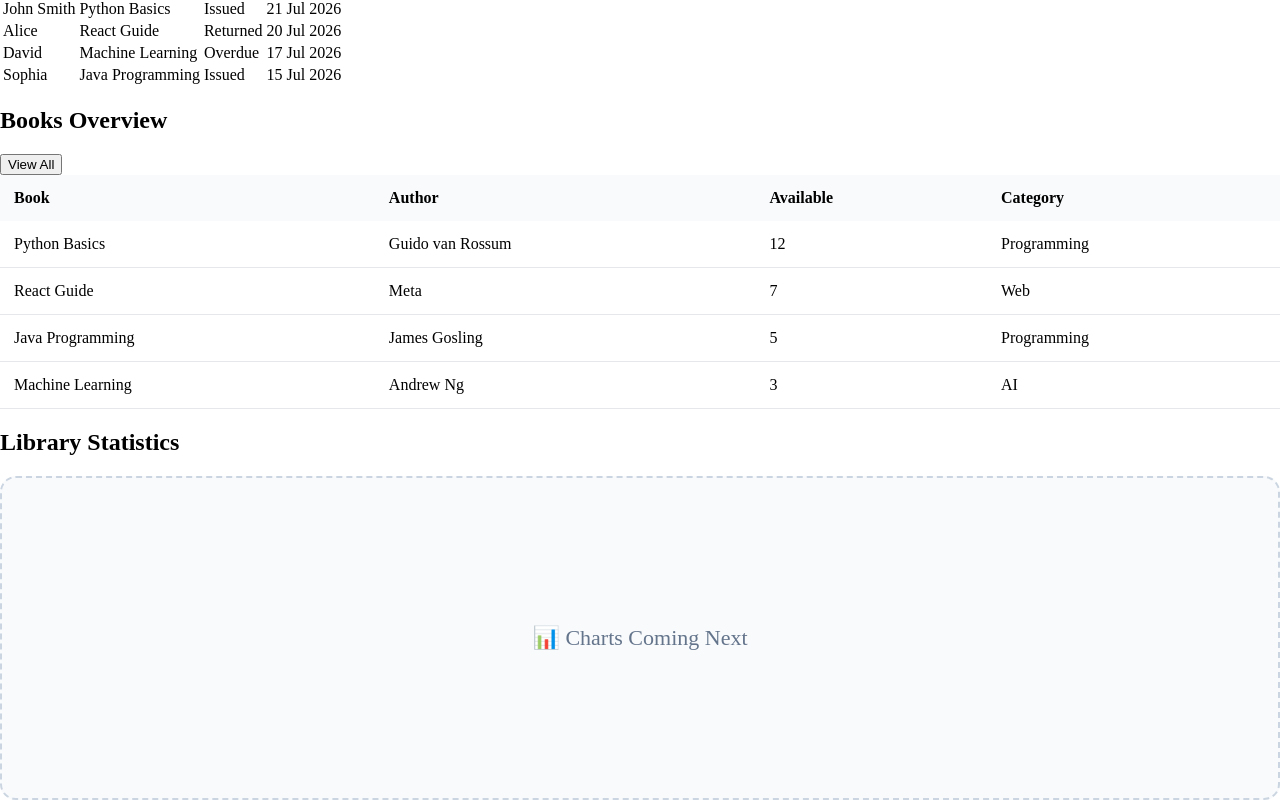
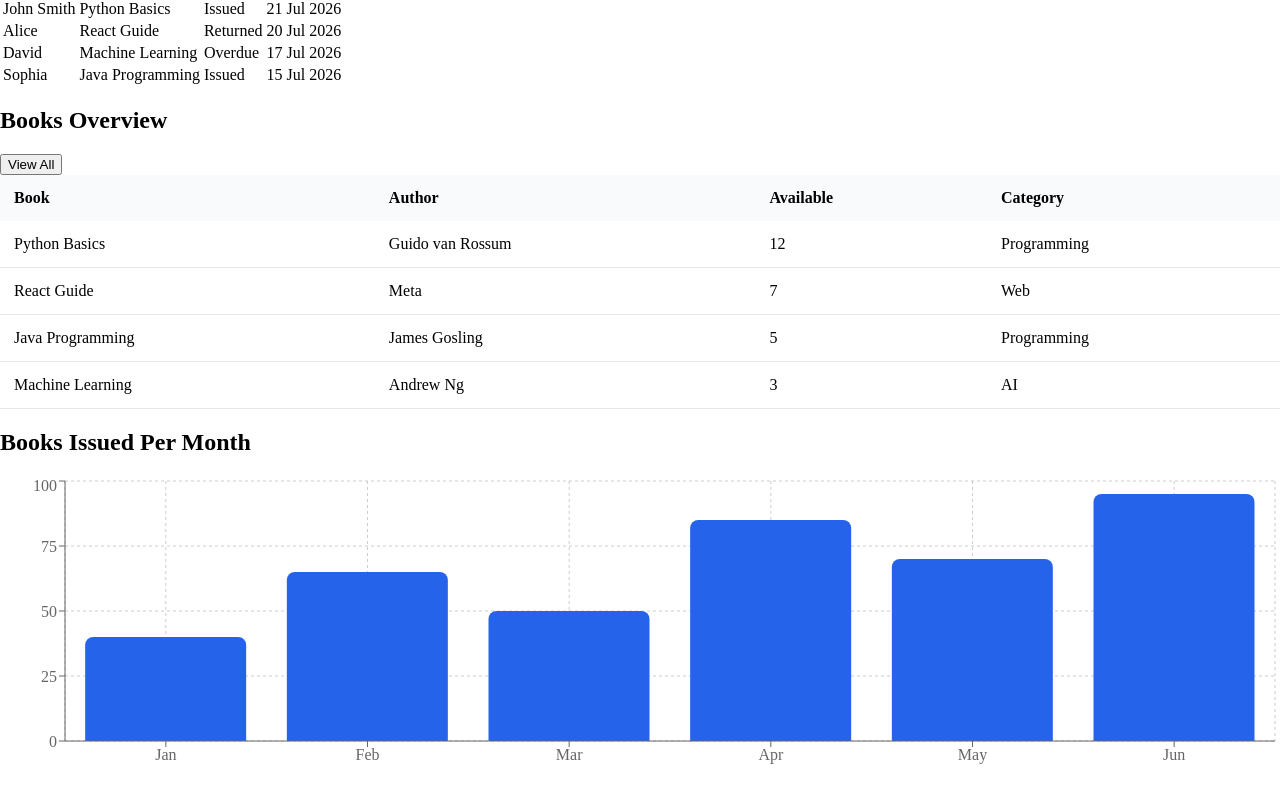
Before and after one commit to manishagowda7386-afk/library-management-system, a React (Vite) app in the folder app/frontend/: page / in a window 1280 px wide. Shown: the part 631-1431 px from the top of the page. After the commit the page ends 1407 px from the top, so only its background shows below. Built offline with nearby package versions, Linux system fonts and the light colour scheme.

Commit message:
Add monthly statistics bar chart

```diff
--- a/app/frontend/src/App.css
+++ b/app/frontend/src/App.css
@@ -25,3 +25,10 @@ font-size:22px;
 color:#64748b;
 background:#f8fafc;
 }
+.recharts-wrapper{
+margin-top:20px;
+}
+
+.recharts-default-tooltip{
+border-radius:12px!important;
+}
--- a/app/frontend/src/components/charts.tsx
+++ b/app/frontend/src/components/charts.tsx
@@ -0,0 +1,44 @@
+import {
+  BarChart,
+  Bar,
+  XAxis,
+  YAxis,
+  CartesianGrid,
+  Tooltip,
+  ResponsiveContainer,
+} from "recharts";
+
+const data = [
+  { month: "Jan", books: 40 },
+  { month: "Feb", books: 65 },
+  { month: "Mar", books: 50 },
+  { month: "Apr", books: 85 },
+  { month: "May", books: 70 },
+  { month: "Jun", books: 95 },
+];
+
+function Charts() {
+  return (
+    <div className="panel">
+      <div className="panel-header">
+        <h2>Books Issued Per Month</h2>
+      </div>
+
+      <ResponsiveContainer width="100%" height={300}>
+        <BarChart data={data}>
+          <CartesianGrid strokeDasharray="3 3" />
+
+          <XAxis dataKey="month" />
+
+          <YAxis />
+
+          <Tooltip />
+
+          <Bar dataKey="books" fill="#2563eb" radius={[8, 8, 0, 0]} />
+        </BarChart>
+      </ResponsiveContainer>
+    </div>
+  );
+}
+
+export default Charts;
--- a/app/frontend/src/pages/Dashboard.tsx
+++ b/app/frontend/src/pages/Dashboard.tsx
@@ -2,6 +2,7 @@ import DashboardCards from "../components/DashboardCards";
 import QuickActions from "../components/QuickActions";
 import RecentLoans from "../components/RecentLoans";
 import BooksTable from "../components/BooksTable";
+import Charts from "../components/Charts";
 
 function Dashboard() {
   return (
@@ -32,14 +33,7 @@ function Dashboard() {
 
       <div className="dashboard-row">
         <BooksTable />
-
-        <div className="panel">
-          <h2>Library Statistics</h2>
-
-          <div className="chart-placeholder">
-            📊 Charts Coming Next
-          </div>
-        </div>
+        <Charts />
       </div>
     </>
   );
```
